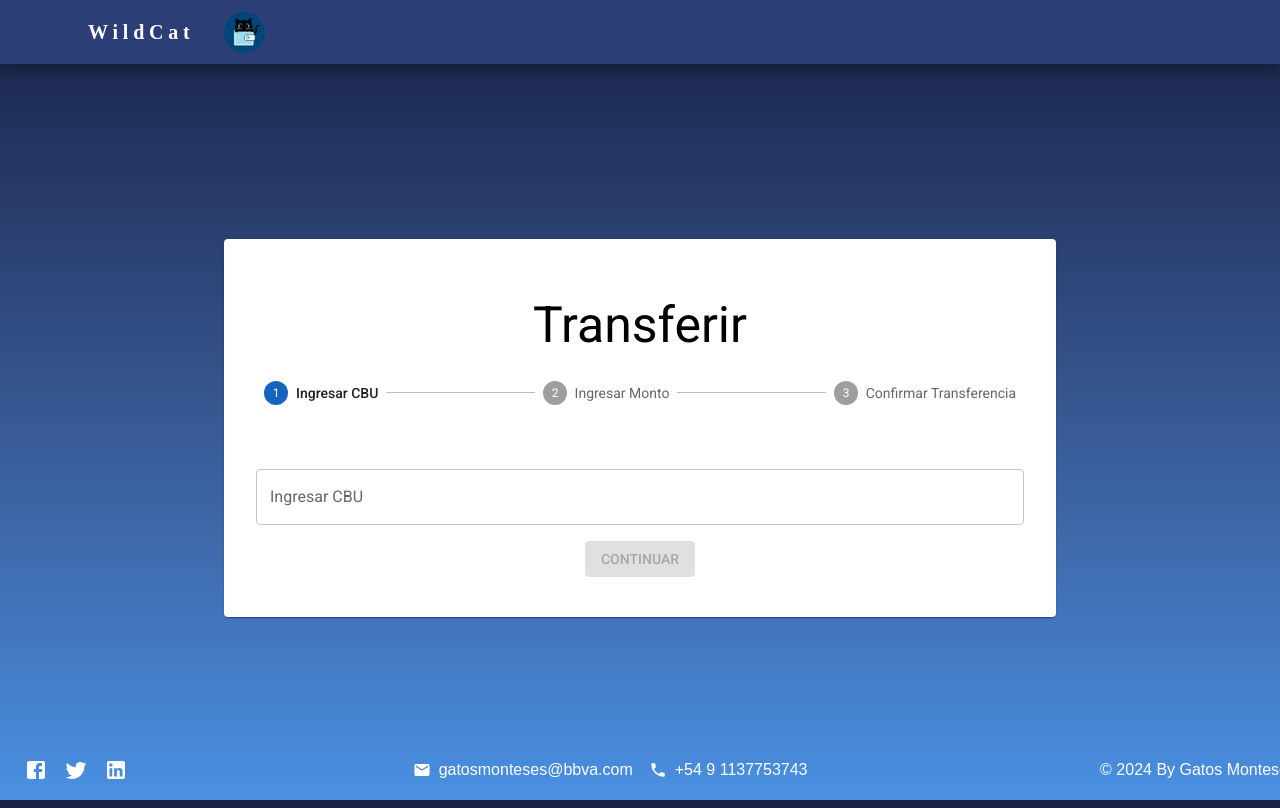
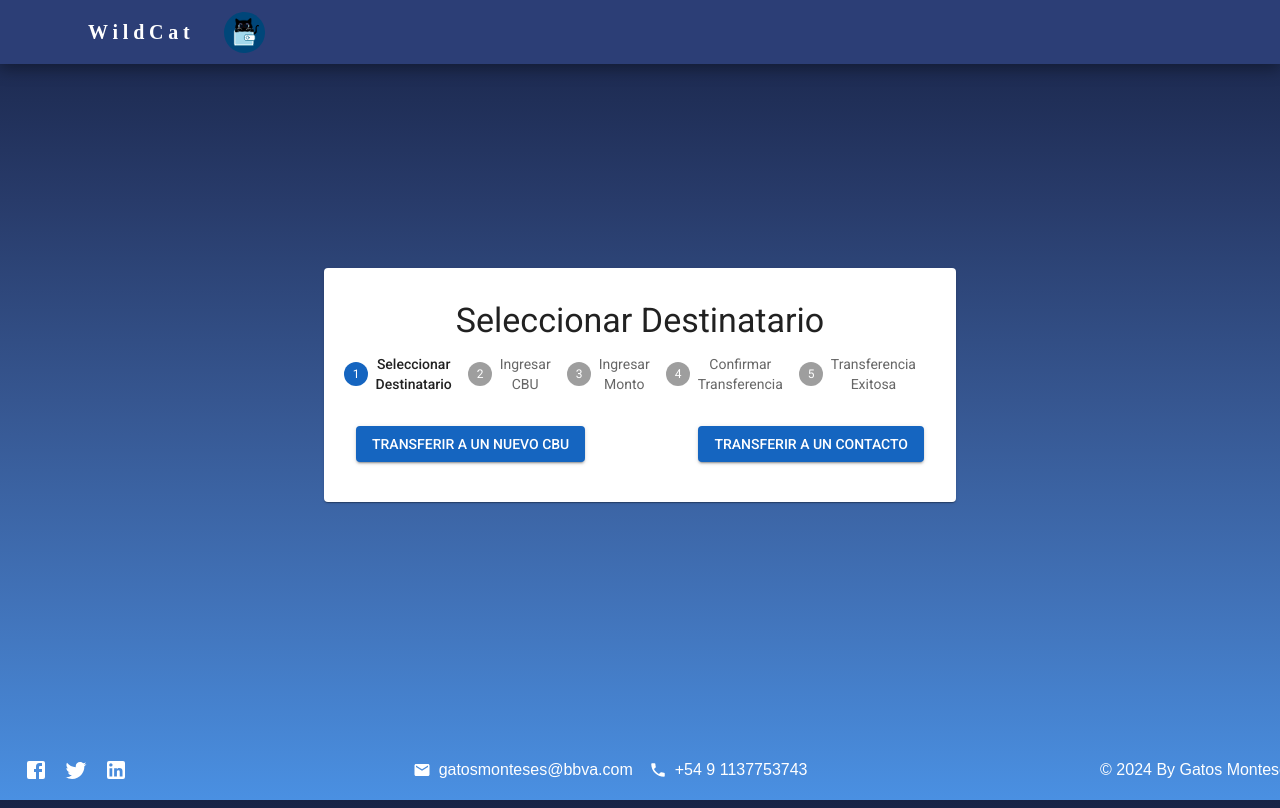
Before and after one commit to alkemyTech/BBVA-FS-W4-Front-T2, a React (Vite) app: page /Transferir in a window 1280 px wide. Built offline with nearby package versions, Linux system fonts and the light colour scheme.

Commit message:
test enviar dinero

```diff
--- /dev/null
+++ b/src/components/Contactos/index.jsx
@@ -0,0 +1,24 @@
+import React from 'react';
+import { Box, Button, Typography } from '@mui/material';
+
+const Contactos = ({ contactList, handleSelectContact, handleBack }) => {
+  return (
+    <Box>
+      <Typography variant="h6" gutterBottom>
+        Seleccione un contacto:
+      </Typography>
+      {contactList.map(contact => (
+        <Button key={contact.id} variant="outlined" onClick={() => handleSelectContact(contact)}>
+          {contact.name}
+        </Button>
+      ))}
+      <Box sx={{ mt: 2, display: 'flex', justifyContent: 'space-between' }}>
+        <Button variant="contained" onClick={handleBack}>
+          Atrás
+        </Button>
+      </Box>
+    </Box>
+  );
+};
+
+export default Contactos;
--- a/src/components/Transferir/index.jsx
+++ b/src/components/Transferir/index.jsx
@@ -1,86 +1,214 @@
-import React from 'react';
-import { Box, Stepper, Step, StepLabel, TextField, Button, Typography, Card, CardContent, CardActions, InputAdornment } from '@mui/material';
-import "/src/main.jsx"
-
+import React, { useState, useEffect } from "react";
+import {
+  Box,
+  Stepper,
+  Step,
+  StepLabel,
+  TextField,
+  Button,
+  Typography,
+  Card,
+  CardContent,
+  InputAdornment,
+} from "@mui/material";
+import Contactos from "../Contactos"; // Asegúrate de que la ruta sea correcta
 
 const Transferir = () => {
-  const [activeStep, setActiveStep] = React.useState(0);
-  const [transferData, setTransferData] = React.useState({
-    cbu: '',
-    amount: '',
+  const [activeStep, setActiveStep] = useState(0);
+  const [transferData, setTransferData] = useState({
+    cbu: "",
+    amount: "",
+    accountInfo: null, // Para almacenar la información de la cuenta
   });
+  const [contactList, setContactList] = useState([]);
+  const [selectedContact, setSelectedContact] = useState("");
+  const [showContactos, setShowContactos] = useState(false);
 
-  const steps = ['Ingresar CBU', 'Ingresar Monto', 'Confirmar Transferencia'];
+  // Mock contact list for demonstration
+  const mockContactList = [
+    { id: 1, name: "Juan Perez", cbu: "1234567890123456789012" },
+    { id: 2, name: "Maria Gomez", cbu: "9876543210987654321098" },
+    // Add more contacts as needed
+  ];
 
-  const handleNext = () => {
+  useEffect(() => {
+    // Fetch user's contact list from API if needed
+    // Replace with actual API call to fetch contact list
+    setContactList(mockContactList);
+  }, []);
+
+  const handleSelectContact = (contact) => {
+    setSelectedContact(contact);
+    setTransferData({ ...transferData, cbu: contact.cbu });
+    setShowContactos(false);
+    setActiveStep(2); // Move to step 3 (Ingresar Monto)
+  };
+
+  const handleNewTransfer = () => {
+    setSelectedContact("");
+    setActiveStep(1); // Move to step 1 (Ingresar CBU)
+  };
+
+  const handleNext = async () => {
+    if (activeStep === 1) {
+      const cbu = transferData.cbu;
+      if (cbu.length === 22) {
+        try {
+          const response = await fetch(
+            `http://localhost:8080/accounts/info/${cbu}`
+          );
+          if (response.ok) {
+            const data = await response.json();
+            // Assuming the API returns account information
+            console.log("Account Info:", data);
+            setTransferData({ ...transferData, accountInfo: data }); // Guardar la información de la cuenta
             setActiveStep((prevActiveStep) => prevActiveStep + 1);
+          } else {
+            console.error(
+              "Failed to fetch account information. Status:",
+              response.status
+            );
+            // Handle error scenario if needed
+          }
+        } catch (error) {
+          console.error("Error fetching account information:", error);
+          // Handle error scenario if needed
+        }
+      } else {
+        console.error("CBU length is incorrect.");
+        // Handle error scenario if needed
+      }
+    } else {
+      setActiveStep((prevActiveStep) => prevActiveStep + 1);
+    }
   };
 
   const handleBack = () => {
     setActiveStep((prevActiveStep) => prevActiveStep - 1);
   };
 
+  const handleCBUChange = (e) => {
+    const cbu = e.target.value;
+    setTransferData({ ...transferData, cbu });
+  };
 
   const handleAmountChange = (e) => {
     let value = e.target.value;
-
-    // Eliminar cualquier caracter que no sea dígito o punto
-    value = value.replace(/[^\d.]/g, '');
-
-    // Dividir el valor en parte entera y decimal
-    const parts = value.split('.');
-    let formattedValue = '';
-
-    // Formatear la parte entera con comas
+    value = value.replace(/[^\d.]/g, "");
+    const parts = value.split(".");
+    let formattedValue = "";
     if (parts.length > 0) {
-      formattedValue = parts[0].replace(/\B(?=(\d{3})+(?!\d))/g, ',');
+      formattedValue = parts[0].replace(/\B(?=(\d{3})+(?!\d))/g, ",");
     }
-
-    // Agregar el punto decimal y la parte decimal si existe
     if (parts.length > 1) {
-      formattedValue += `.${parts[1].slice(0, 2)}`; // Limitar la parte decimal a dos lugares
+      formattedValue += `.${parts[1].slice(0, 2)}`;
     }
-
-    // Actualizar el estado con el valor formateado
     setTransferData({ ...transferData, amount: formattedValue });
   };
 
-  const handleConfirm = () => {
+  const handleConfirm = async () => {
+    try {
+      const payload = {
+        destino: transferData.cbu,
+        amount: parseFloat(transferData.amount.replace(",", "")), // Parsear el monto a float
+        currency: "ARS", // Moneda siempre en ARS
+        description: "transferencia test", // Descripción opcional
+      };
 
-    console.log('Transferencia confirmada:', transferData);
-    setActiveStep(steps.length);
-  };
-  const handleCBUChange = (e) => {
-    const value = e.target.value;
-    if (/^\d{0,25}$/.test(value)) {
-      setTransferData({ ...transferData, cbu: value });
+      console.log(transferData)
+      const response = await fetch("http://localhost:8080/transactions/sendArs", {
+        method: "POST",
+        headers: {
+          "Content-Type": "application/json",
+        },
+        body: JSON.stringify(payload),
+      });
+
+      if (response.ok) {
+        console.log("Transferencia realizada exitosamente");
+        setActiveStep(4); // Move to step 4 (Transferencia Exitosa)
+      } else {
+        console.error("Error al realizar la transferencia. Estado:", response.status);
+        // Handle error scenario if needed
+      }
+    } catch (error) {
+      console.error("Error al realizar la transferencia:", error);
+      // Handle error scenario if needed
     }
   };
+
   const handleReset = () => {
     setTransferData({
-      cbu: '',
-      amount: '',
+      cbu: "",
+      amount: "",
+      accountInfo: null,
     });
-    setActiveStep(0);
+    setSelectedContact("");
+    setActiveStep(0); // Reset to step 0 (Selección de Destinatario)
   };
 
+  const stepTitles = [
+    "Seleccionar Destinatario",
+    "Ingresar CBU",
+    "Ingresar Monto",
+    "Confirmar Transferencia",
+    "Transferencia Exitosa",
+  ];
+
   return (
-    <Box sx={{ display: 'grid', placeItems: 'center', }}>
-      <Card sx={{ width: '160%', maxWidth: '800px', p: 2, justifyContent: 'center', alignItems: 'center', }} >
+    <Box sx={{ display: "grid", placeItems: "center" }}>
+      <Card
+        sx={{
+          width: "100%",
+          maxWidth: "600px",
+          p: 2,
+          justifyContent: "center",
+          alignItems: "center",
+        }}
+      >
         <CardContent>
-          <Typography fontFamily="Roboto" fontSize="50px" margin={3} variant="h4" gutterBottom color="black" >
-            Transferir
+          <Typography variant="h4" gutterBottom>
+            {showContactos ? "Seleccionar Contacto" : stepTitles[activeStep]}
           </Typography>
-
-          <Stepper activeStep={activeStep}>
-            {steps.map((label, index) => (
+          {!showContactos && (
+            <Stepper
+              activeStep={activeStep}
+              sx={{ mb: 2, display: "flex", justifyContent: "flex-end" }}
+            >
+              {stepTitles.map((title, index) => (
                 <Step key={index}>
-                <StepLabel>{label}</StepLabel>
+                  <StepLabel>{title}</StepLabel>
                 </Step>
               ))}
             </Stepper>
-          <Box sx={{ mt: 8, fontSize: 10, }}>
+          )}
+          <Box sx={{ mt: 4 }}>
             {activeStep === 0 && (
+              <Box sx={{ display: "flex", justifyContent: "space-between" }}>
+                <Button
+                  variant="contained"
+                  color="primary"
+                  onClick={handleNewTransfer}
+                >
+                  Transferir a un nuevo CBU
+                </Button>
+                <Button
+                  variant="contained"
+                  color="primary"
+                  onClick={() => setShowContactos(true)}
+                >
+                  Transferir a un contacto
+                </Button>
+              </Box>
+            )}
+            {showContactos && (
+              <Contactos
+                contactList={contactList}
+                handleSelectContact={handleSelectContact}
+                handleBack={() => setShowContactos(false)}
+              />
+            )}
+            {!showContactos && activeStep === 1 && (
               <Box>
                 <TextField
                   label="Ingresar CBU"
@@ -88,16 +216,30 @@ const Transferir = () => {
                   fullWidth
                   value={transferData.cbu}
                   onChange={handleCBUChange}
-                  inputProps={{ maxLength: 25 }}
+                  inputProps={{ maxLength: 22 }}
                 />
-                <Box sx={{ mt: 2 }}>
-                  <Button variant="contained" color="primary" onClick={handleNext} disabled={!transferData.cbu}>
+                <Box
+                  sx={{
+                    mt: 2,
+                    display: "flex",
+                    justifyContent: "space-between",
+                  }}
+                >
+                  <Button variant="contained" onClick={handleBack}>
+                    Atrás
+                  </Button>
+                  <Button
+                    variant="contained"
+                    color="primary"
+                    onClick={handleNext}
+                    disabled={!transferData.cbu}
+                  >
                     Continuar
                   </Button>
                 </Box>
               </Box>
             )}
-            {activeStep === 1 && (
+            {!showContactos && activeStep === 2 && (
               <Box>
                 <TextField
                   label="Ingresar Monto"
@@ -106,43 +248,99 @@ const Transferir = () => {
                   value={transferData.amount}
                   onChange={handleAmountChange}
                   InputProps={{
-                    startAdornment: <InputAdornment position="start">$</InputAdornment>,
+                    startAdornment: (
+                      <InputAdornment position="start">$</InputAdornment>
+                    ),
                   }}
                   inputProps={{ maxLength: 20 }}
                 />
-                <Box sx={{ mt: 2, display: 'flex', justifyContent: 'space-between' }}>
+                <Box
+                  sx={{
+                    mt: 2,
+                    display: "flex",
+                    justifyContent: "space-between",
+                  }}
+                >
                   <Button variant="contained" onClick={handleBack}>
                     Atrás
                   </Button>
-                  <Button variant="contained" color="primary" onClick={handleNext} disabled={!transferData.amount}>
+                  <Button
+                    variant="contained"
+                    color="primary"
+                    onClick={handleNext}
+                    disabled={!transferData.amount}
+                  >
                     Continuar
                   </Button>
                 </Box>
               </Box>
             )}
-            {activeStep === 2 && (
+            {!showContactos && activeStep === 3 && (
+              <Box sx={{ textAlign: "center" }}>
+                <Box
+                  sx={{
+                    textAlign: "left",
+                    maxWidth: "300px",
+                    margin: "0 auto",
+                  }}
+                >
+                  <Typography variant="body1">
+                    <b>CBU: </b>
+                    {transferData.cbu}
+                  </Typography>
+                  <Typography variant="body1">
+                    <b>Monto: </b> ${transferData.amount}
+                  </Typography>
+                  {transferData.accountInfo && (
                     <Box>
-                <Typography variant="h6" gutterBottom>
-                  Confirmar Transferencia
+                      <Typography variant="body1">
+                        <b> Nombre: </b> {transferData.accountInfo.firstName}{" "}
+                        {transferData.accountInfo.lastName}
                       </Typography>
-                <Typography variant="body1">CBU: {transferData.cbu}</Typography>
-                <Typography variant="body1">Monto: {transferData.amount}</Typography>
-                <Box sx={{ mt: 2, display: 'flex', justifyContent: 'space-between' }}>
+                      <Typography variant="body1">
+                        <b>Alias: </b> {transferData.accountInfo.alias}
+                      </Typography>
+                      <Typography variant="body1">
+                        <b>Tipo de cuenta: </b>
+                        {transferData.accountInfo.accountType}
+                      </Typography>
+                      <Typography variant="body1">
+                        <b> DNI: </b>
+                        {transferData.accountInfo.dni}
+                      </Typography>
+                    </Box>
+                  )}
+                </Box>
+                <Box
+                  sx={{
+                    mt: 2,
+                    display: "flex",
+                    justifyContent: "space-between",
+                  }}
+                >
                   <Button variant="contained" onClick={handleBack}>
                     Atrás
                   </Button>
-                  <Button variant="contained" color="primary" onClick={handleConfirm}>
+                  <Button
+                    variant="contained"
+                    color="primary"
+                    onClick={handleConfirm}
+                  >
                     Confirmar
                   </Button>
                 </Box>
               </Box>
             )}
-            {activeStep === steps.length && (
+            {!showContactos && activeStep === 4 && (
               <Box>
                 <Typography variant="h5" gutterBottom>
                   ¡Transferencia Exitosa!
                 </Typography>
-                <Button variant="contained" color="primary" onClick={handleReset}>
+                <Button
+                  variant="contained"
+                  color="primary"
+                  onClick={handleReset}
+                >
                   Realizar otra transferencia
                 </Button>
               </Box>
--- a/src/utils/Auth.jsx
+++ b/src/utils/Auth.jsx
@@ -60,7 +60,6 @@ const register = async (userName, firstName, lastName, birthDate, password, dni)
 
 const validateToken = async () => {
   const token = localStorage.getItem('token');
-  console.log(localStorage.getItem('token'))
   if (!token) {
     throw new Error('Token no encontrado');
   }
```
Lines whose indentation alone changed are shown as unchanged.
